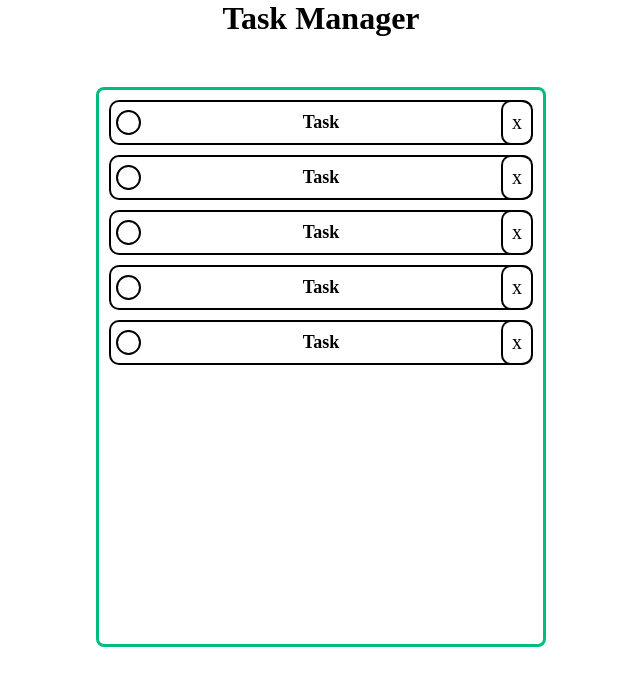
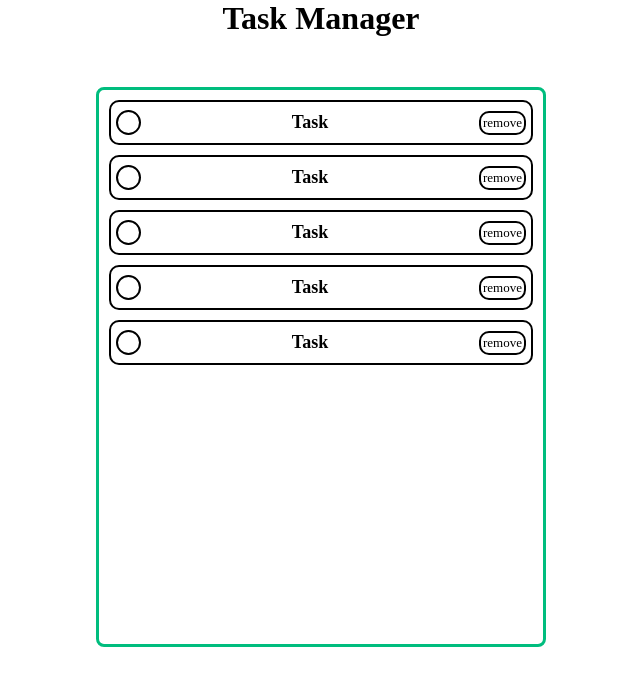
Before and after one commit to Encador/task-manager, a Vue app: page / in a window 1280 px wide. Shown: the top 686 px of the page, without its empty margins (319-959 px from the left). Built offline with nearby package versions, Linux system fonts and the light colour scheme; the HTML template or start-up script is replaced by a standard one.

Commit message:
change task-component remove button style

```diff
--- a/src/components/Task.vue
+++ b/src/components/Task.vue
@@ -15,7 +15,7 @@ function handleCheck():void{
   <li>
     <span id="checkbox" title="complete" :class="{checked: completed}" @click="handleCheck"></span>
     <span id="text" :class="{strikethrough: completed}">Task</span>
-    <span id="remove" title="remove">x</span>
+    <span id="remove" title="remove">remove</span>
   </li>
 </template>
 
@@ -40,6 +40,7 @@ li {
   align-items: center;
   height: 45px;
   padding-left: 5px;
+  padding-right: 5px;
 }
 
 #text{
@@ -63,15 +64,12 @@ li {
 }
 #remove{
   border: black solid 2px;
-  border-right: none;
-  width: 30px;
-  height: 110%;
   border-radius: 10px;
   display: flex;
   align-items: center;
   justify-content: center;
-  font-size: 20px;
-  padding: 0;
+  font-size: 13px;
+  padding: 2px;
 }
 #remove:hover{
   cursor: pointer;
```
